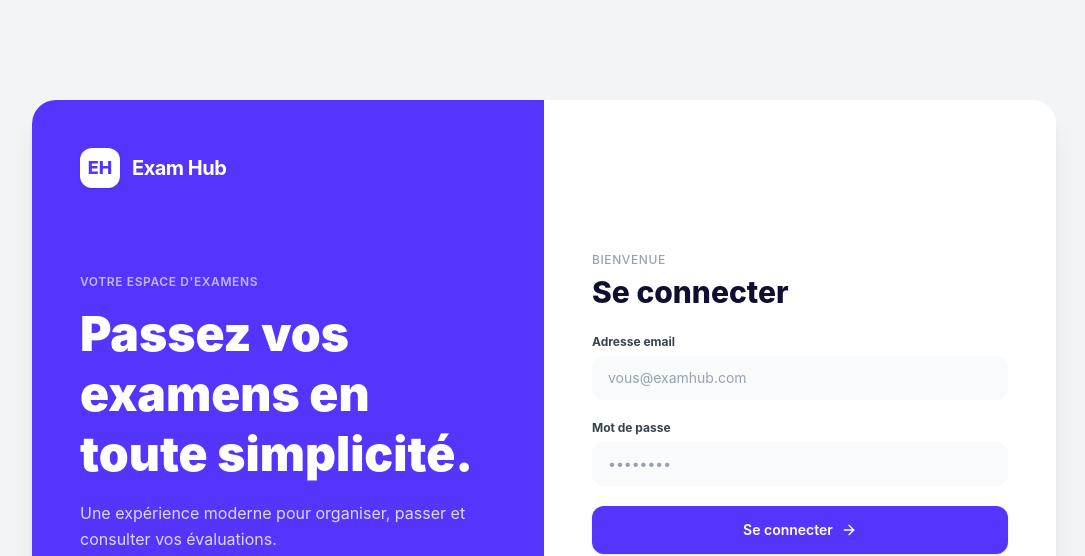
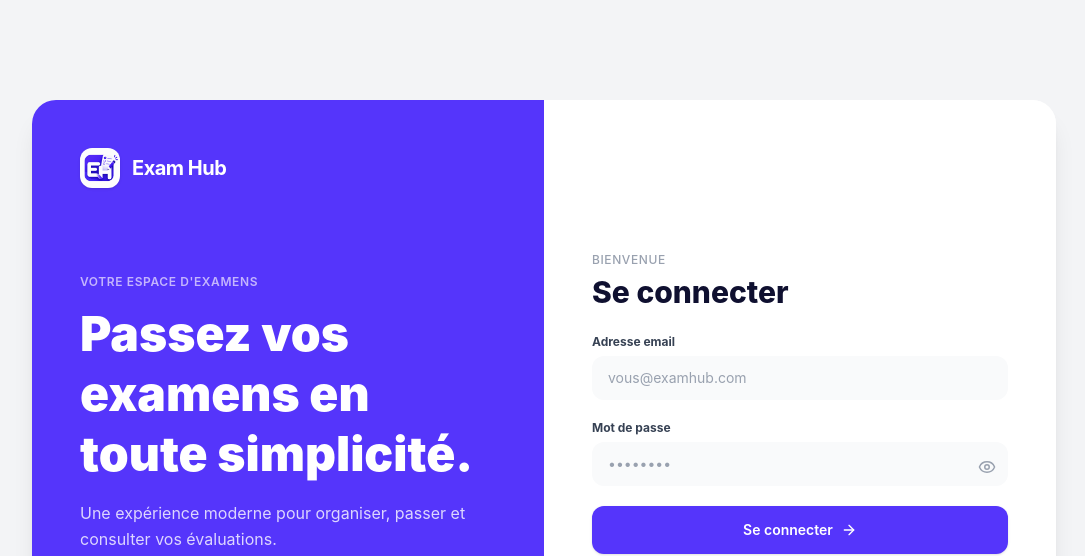
Before and after one commit to Anonymat-HS/Exam-Hub-frontend, a React (Vite) app: page /login in a window 1280 px wide. Shown: the top 556 px of the page, without its empty margins (96-1181 px from the left). Built offline with nearby package versions, Linux system fonts and the light colour scheme; no server answers.

Commit message:
feat(login): add Icone-EH.png logo and password eye toggle

```diff
--- a/src/pages/LoginPage.jsx
+++ b/src/pages/LoginPage.jsx
@@ -1,6 +1,6 @@
 import { useState, useEffect } from 'react';
 import { useNavigate } from 'react-router-dom';
-import { ArrowRight, Sparkles, AlertCircle, Loader2 } from 'lucide-react';
+import { ArrowRight, Sparkles, AlertCircle, Loader2, Eye, EyeOff } from 'lucide-react';
 import { useAuth } from '../hooks/useAuth';
 import { ApiError } from '../services/api';
 
@@ -11,6 +11,7 @@ export function LoginPage() {
   const [password, setPassword] = useState('');
   const [error, setError] = useState('');
   const [isLoading, setIsLoading] = useState(false);
+  const [showPassword, setShowPassword] = useState(false);
 
   useEffect(() => {
     if (user) {
@@ -42,9 +43,7 @@ export function LoginPage() {
         <div className="bg-primary-600 p-8 sm:p-12 flex flex-col justify-between text-white relative overflow-hidden">
           <div>
             <div className="flex items-center gap-3">
-              <div className="h-10 w-10 rounded-xl bg-white text-primary-600 font-extrabold flex items-center justify-center text-lg shadow-sm">
-                EH
-              </div>
+              <img src="/Icone-EH.png" alt="Exam Hub" className="h-10 w-10 rounded-xl object-contain shadow-sm" />
               <span className="text-xl font-bold tracking-tight">Exam Hub</span>
             </div>
 
@@ -100,19 +99,27 @@ export function LoginPage() {
               />
             </div>
 
-            <div>
+            <div className="relative">
               <label htmlFor="password" className="block text-xs font-bold text-gray-700 mb-1.5">
                 Mot de passe
               </label>
               <input
                 id="password"
-                type="password"
+                type={showPassword ? 'text' : 'password'}
                 required
                 value={password}
                 onChange={(e) => setPassword(e.target.value)}
                 placeholder="••••••••"
-                className="w-full rounded-xl border-0 bg-gray-50 px-4 py-3 text-sm text-navy placeholder-gray-400 focus:bg-white focus:ring-2 focus:ring-primary-600 transition-all outline-none"
+                className="w-full rounded-xl border-0 bg-gray-50 px-4 py-3 pr-10 text-sm text-navy placeholder-gray-400 focus:bg-white focus:ring-2 focus:ring-primary-600 transition-all outline-none"
               />
+              <button
+                type="button"
+                onClick={() => setShowPassword((v) => !v)}
+                className="absolute right-3 top-[38px] text-gray-400 transition-colors hover:text-gray-600"
+                tabIndex={-1}
+              >
+                {showPassword ? <EyeOff size={18} /> : <Eye size={18} />}
+              </button>
             </div>
 
             <button
```
